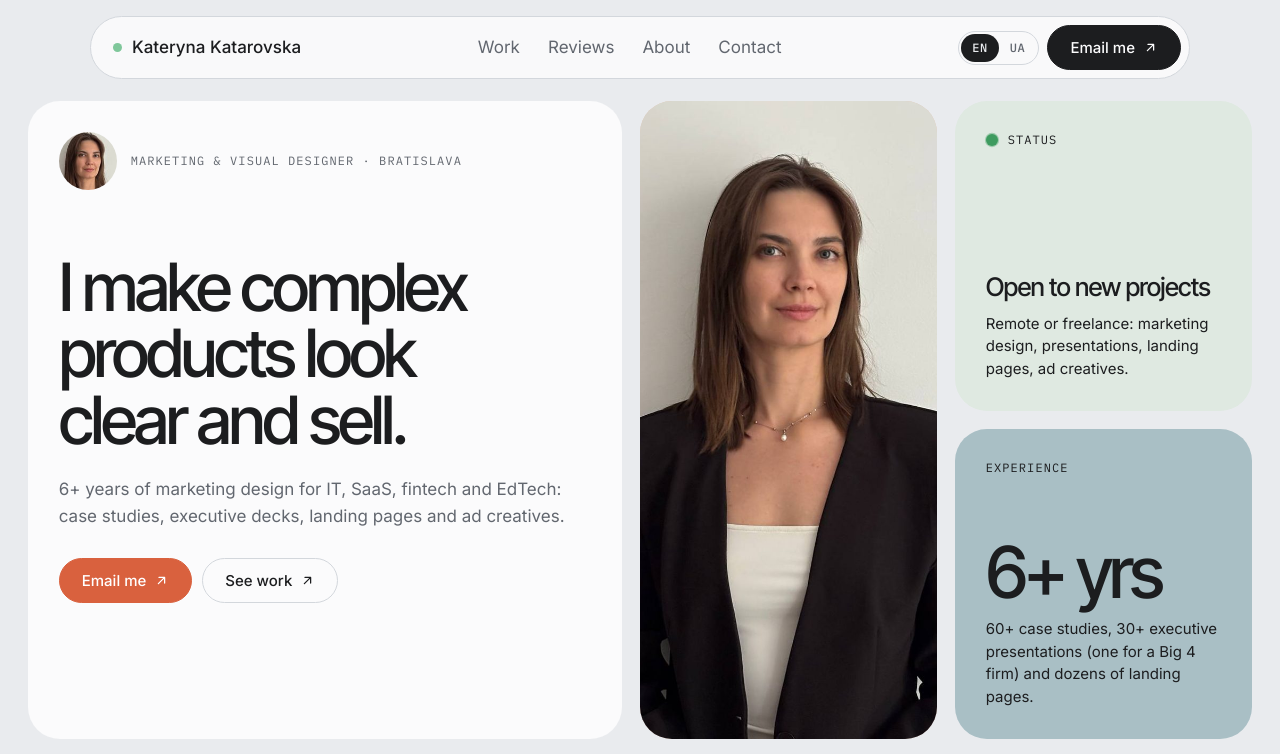
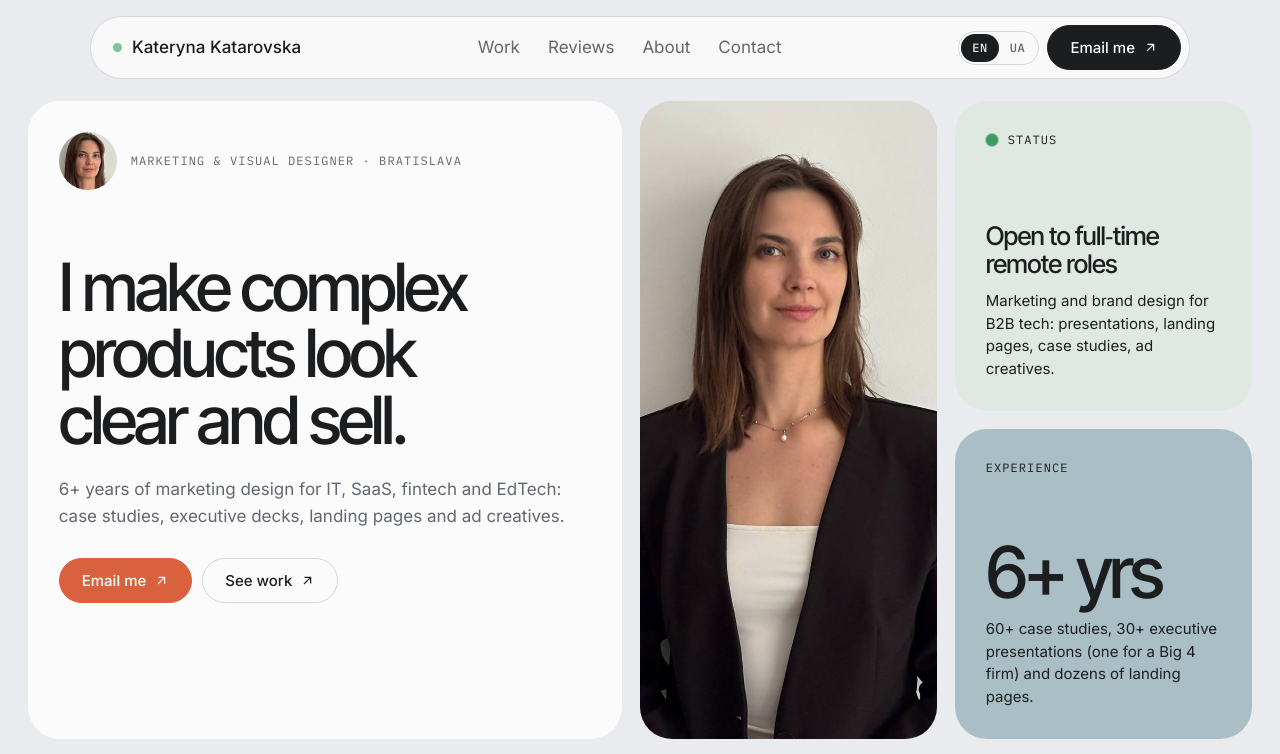
Before and after one commit to katmoskow-dot/katmoskow-dot.github.io, a plain HTML site: page index.html in a window 1280 px wide. Shown: the top 754 px of the page. Drawn offline with Linux system fonts and the light colour scheme.

Commit message:
Reorder cases for B2B marketing focus; status: open to full-time remote roles
Co-Authored-By: Claude Opus 5.5 <noreply@anthropic.com>
Claude-Session: https://claude.ai/code/session_01BAY16n2p7XDJ4nQn3PQnhU

```diff
--- a/index.html
+++ b/index.html
@@ -351,8 +351,8 @@ footer{overflow:hidden;margin-top:clamp(56px,8vw,110px)}
     <div class="tile t-status">
       <p class="label"><span class="pulse" aria-hidden="true"></span><span data-i="status">Status</span></p>
       <div class="push">
-        <h3 data-i="status_h">Open to new projects</h3>
-        <p class="p" data-i="status_p">Remote or freelance: marketing design, presentations, landing pages, ad creatives.</p>
+        <h3 data-i="status_h">Open to full‑time remote roles</h3>
+        <p class="p" data-i="status_p">Marketing and brand design for B2B tech: presentations, landing pages, case studies, ad creatives.</p>
       </div>
     </div>
 
@@ -491,18 +491,18 @@ footer{overflow:hidden;margin-top:clamp(56px,8vw,110px)}
   var P = [
     {id:"indexdev/Fintech-landing-page", name:"Index.dev Fintech", c:"--inky", dark:true, bh:false,
       en:["Web design","Fintech landing page for an engineering partner"], ua:["Веб-дизайн","Фінтех-лендинг для інженерної компанії"], img:"img/indexdev.jpg"},
-    {id:"143151485/Honna-London-e-commerce-website-redesign", name:"Honna London", c:"--blue-smoke", dark:false,
-      en:["Web design","E-commerce website redesign"], ua:["Веб-дизайн","Редизайн e-commerce сайту"], img:"img/honna.jpg"},
-    {id:"182465797/Decisive-Corporate-website-redesign", name:"Decisive", c:"--inky", dark:true,
-      en:["Web design","Corporate website redesign"], ua:["Веб-дизайн","Редизайн корпоративного сайту"], img:"img/decisive.jpg"},
     {id:"253892191/Selected-Marketing-Design-Work", name:"Selected Marketing Design", c:"--rescue", dark:true,
       en:["Marketing design","Editorial, decks, lead magnets, brand collateral"], ua:["Маркетинговий дизайн","Редакційний дизайн, презентації, лід-магніти"], img:"img/marketing/01.jpg"},
     {id:"257344473/Pitch-deck-presentation", name:"Corevia Pitch Deck", c:"--blue-smoke", dark:false,
       en:["Presentations","Pitch deck for an AI services company"], ua:["Презентації","Пітч-дек для AI-компанії"], img:"img/pitch.jpg"},
+    {id:"182465797/Decisive-Corporate-website-redesign", name:"Decisive", c:"--inky", dark:true,
+      en:["Web design","Corporate website redesign"], ua:["Веб-дизайн","Редизайн корпоративного сайту"], img:"img/decisive.jpg"},
     {id:"zeely/Zeely-story-ad-creatives", name:"Zeely", c:"--mr-robin", dark:false, bh:false,
       en:["Ad creatives","Story ads for an AI marketing app"], ua:["Рекламні креативи","Сторіз-креативи для AI-маркетингового застосунку"], img:"img/zeely.jpg"},
     {id:"254929851/Nibble-Creative-Ad-Campaign-for-Microlearning", name:"Nibble", c:"--shepherd", dark:false,
       en:["Ad creatives","Ad campaign for a bite-sized learning app"], ua:["Рекламні креативи","Кампанія для застосунку мікронавчання"], img:"img/nibble.jpg"},
+    {id:"143151485/Honna-London-e-commerce-website-redesign", name:"Honna London", c:"--blue-smoke", dark:false,
+      en:["Web design","E-commerce website redesign"], ua:["Веб-дизайн","Редизайн e-commerce сайту"], img:"img/honna.jpg"},
     {id:"195329409/Korn-Longread-Webdesign-Project", name:"Korn", c:"--mr-robin", dark:false,
       en:["Web design","Wasteland Voice, a longread about the band"], ua:["Веб-дизайн","Wasteland Voice, лонгрід про гурт"], img:"img/korn-2.jpg"},
     {id:"249357795/TransferNow-Airport-Transfer-Planning-App", name:"TransferNow", c:"--seaweed", dark:true,
@@ -515,7 +515,7 @@ footer{overflow:hidden;margin-top:clamp(56px,8vw,110px)}
       h1:"I make complex products look clear and sell.",
       sub:"6+ years of marketing design for IT, SaaS, fintech and EdTech: case studies, executive decks, landing pages and ad creatives.",
       see_work:"See work",photo_alt:"Kateryna Katarovska",
-      status:"Status",status_h:"Open to new projects",status_p:"Remote or freelance: marketing design, presentations, landing pages, ad creatives.",
+      status:"Status",status_h:"Open to full‑time remote roles",status_p:"Marketing and brand design for B2B tech: presentations, landing pages, case studies, ad creatives.",
       exp:"Experience",yrs:"6+ yrs",exp_p:"60+ case studies, 30+ executive presentations (one for a Big 4 firm) and dozens of landing pages.",
       feat_label:"Featured · E-commerce",feat_desc:"Website redesign.",
       tools:"Tools",ai:"AI tools",
@@ -549,7 +549,7 @@ footer{overflow:hidden;margin-top:clamp(56px,8vw,110px)}
       h1:"Роблю складні продукти зрозумілими й такими, що продають.",
       sub:"6+ років маркетингового дизайну для IT, SaaS, фінтеху та EdTech: кейси, презентації для керівництва, лендинги й рекламні креативи.",
       see_work:"Роботи",photo_alt:"Катерина Катаровська",
-      status:"Статус",status_h:"Відкрита до нових проєктів",status_p:"Віддалено або фриланс: маркетинговий дизайн, презентації, лендинги, рекламні креативи.",
+      status:"Статус",status_h:"Відкрита до full‑time ролей віддалено",status_p:"Маркетинговий і бренд-дизайн для B2B tech: презентації, лендинги, кейси, рекламні креативи.",
       exp:"Досвід",yrs:"6+ років",exp_p:"60+ кейсів, 30+ презентацій для керівництва (зокрема для компанії Big 4) і десятки лендингів.",
       feat_label:"Обраний кейс · E-commerce",feat_desc:"Редизайн сайту.",
       tools:"Інструменти",ai:"AI-інструменти",
```
